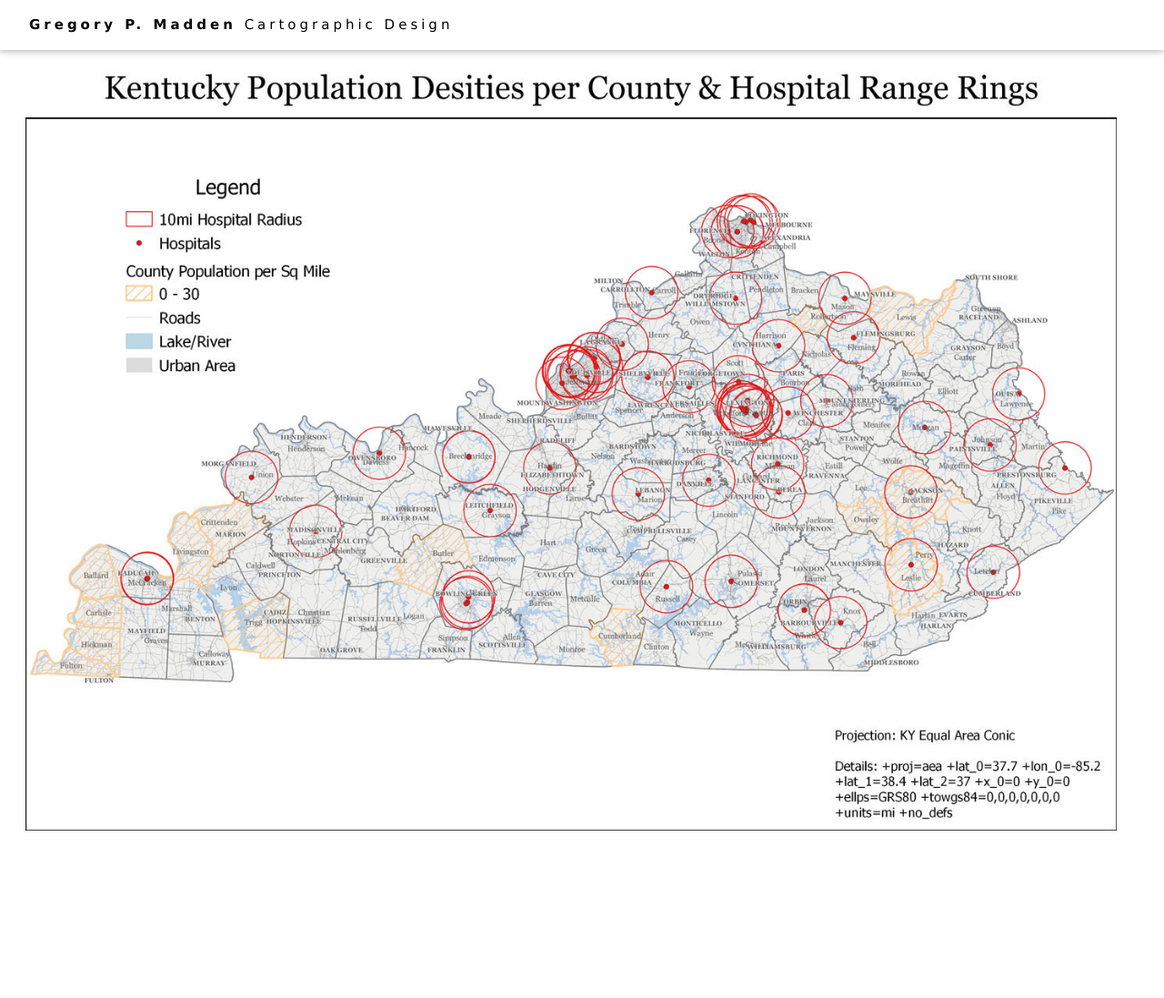
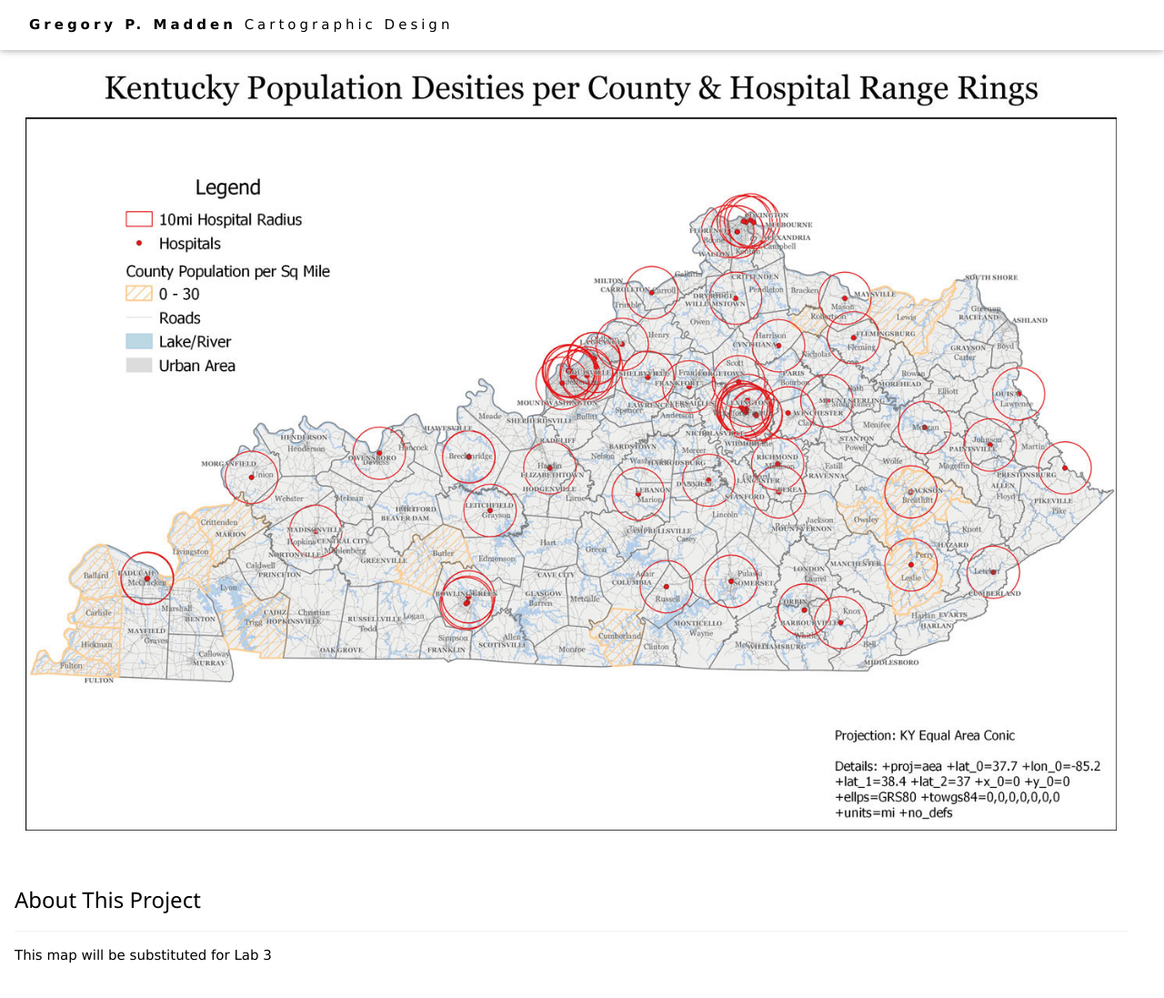
Before and after one commit to gmadd89/gmadd89.github.io, a plain HTML site: page page6.html in a window 1280 px wide. Shown: the whole page at 91% size. Before the commit the page ends 977 px from the top, so only its background shows below. Drawn offline with Linux system fonts and the light colour scheme.

Commit message:
Update page6.html

```diff
--- a/page6.html
+++ b/page6.html
@@ -30,3 +30,9 @@
 
     </div>
   </header>
+
+  <!-- About Section -->
+  <div class="w3-container w3-padding-32" id="about">
+    <h3 class="w3-border-bottom w3-border-light-grey w3-padding-16">About This Project</h3>
+    </p> This map will be substituted for Lab 3
+  </div>
```
